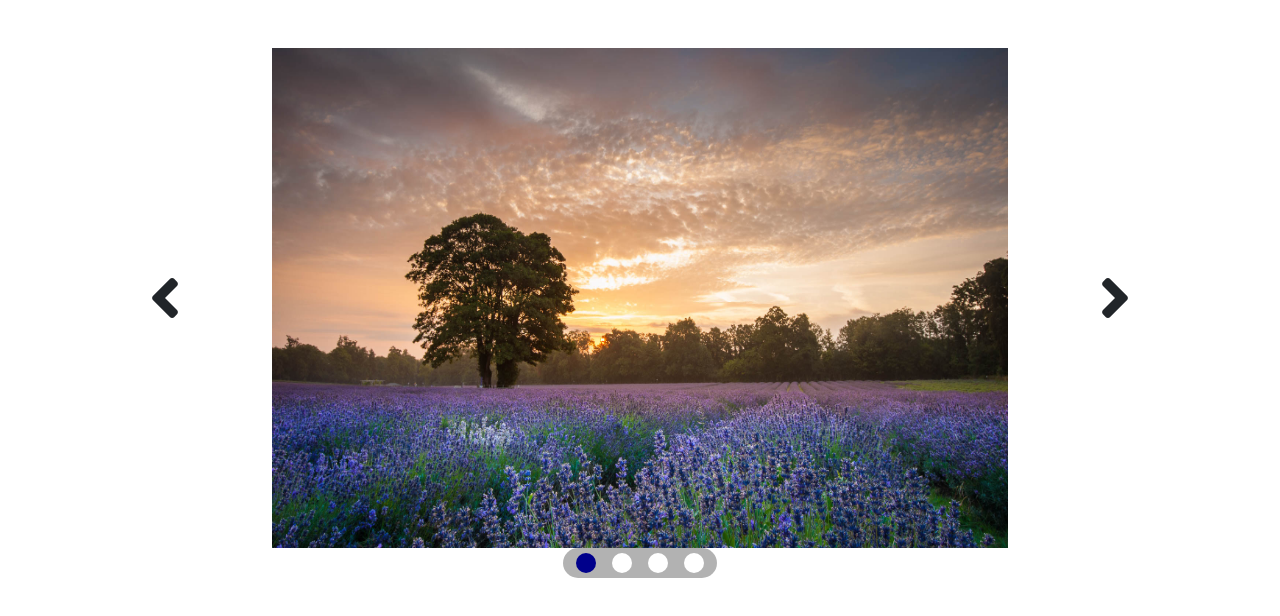
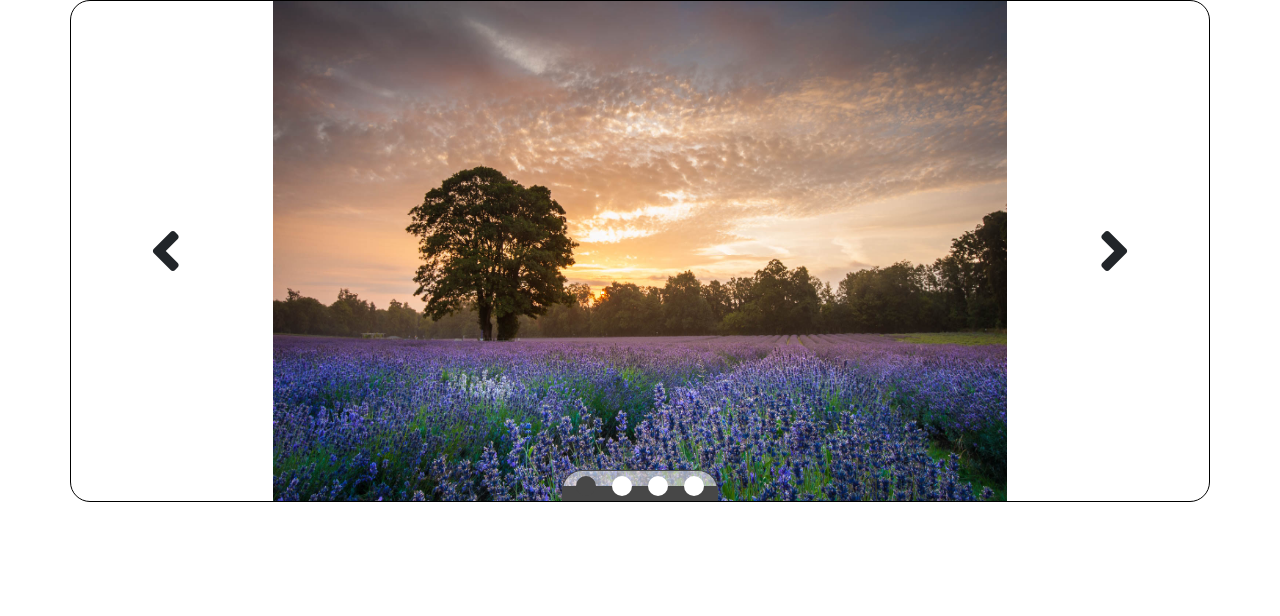
Before and after one commit to vrossi96/vue-slider, a plain HTML site: page index.html in a window 1280 px wide. Drawn offline with nearby package versions, Linux system fonts and the light colour scheme.

Commit message:
fix left arrow

```diff
--- a/css/style.css
+++ b/css/style.css
@@ -7,16 +7,33 @@
    cursor: pointer;
 }
 
+.row {
+   border: 1px solid black;
+   border-radius: 20px;
+}
+
 .slider .slider-dots {
-   background-color: rgba(0, 0, 0, 0.3);
+   background-color: rgba(255, 255, 255, 0.58);
    padding: 5px;
-   border-radius: 20px;
+   border-radius: 20px 20px 0 0;
+   border: 1px solid rgb(71, 71, 71);
+   border-bottom: none;
    display: flex;
    position: absolute;
-   top: 100%;
+   bottom: 0;
    left: 50%;
 
    transform: translateX(-50%);
+}
+
+.bar-dots {
+   background-color: rgb(71, 71, 71);
+   width: 100%;
+   height: 15px;
+   display: flex;
+   position: absolute;
+   bottom: 0;
+   left: 0;
 }
 
 .slider-dots .dot {
@@ -25,8 +42,13 @@
    border-radius: 50%;
    background-color: #fff;
    cursor: pointer;
+   z-index: 1;
 }
 
 .slider-dots .dot.active {
-   background-color: darkblue;
+   background-color: rgb(71, 71, 71);
 }
+
+img {
+   user-select: none;
+}
--- a/index.html
+++ b/index.html
@@ -18,7 +18,7 @@
 <body>
    <div id="root">
       <div class="container vh-100">
-         <div class="row mt-5">
+         <div class="row">
             <!-- Left Arrow -->
             <div class="col-2 d-flex align-items-center justify-content-center">
                <i class="fas fa-angle-left fa-4x" @click="prevImg"></i>
@@ -31,6 +31,7 @@
                   <div class="slider-dots">
                      <div v-for="(img, index) in images" class="dot mx-2" @click="changeImg(index)"
                         :class="{active: isActive(index)}"></div>
+                     <div class="bar-dots"></div>
                   </div>
                </div>
             </div>
--- a/js/script.js
+++ b/js/script.js
@@ -1,15 +1,12 @@
 /*
-Partendo dal markup fornito in allegato, implementare la logica per far funzionare lo slider:
-Deve essere possibile scorrere le immagini cliccando sulle freccette.
-I pallini in basso devono illuminarsi in base all'immagine che sto visualizzando.
-Far si che cliccando i pallini, venga selezionata l'immagine corrispondente.
-Note:  scegliamo una delle due seguenti soluzioni per le freccette:
-Se stiamo visualizzando la prima immagine, la freccetta di sinistra può:
-scomparire
-passare all'ultima immagine
-Se stiamo visualizzando l'ultima immagine, la freccetta  a destra può:
-scomparire
-passare alla prima immagine
+|Partendo dal markup fornito in allegato, implementare la logica per far funzionare lo slider:
+|Deve essere possibile scorrere le immagini cliccando sulle freccette.
+|I pallini in basso devono illuminarsi in base all'immagine che sto visualizzando.
+|Far si che cliccando i pallini, venga selezionata l'immagine corrispondente.
+|Note:  scegliamo una delle due seguenti soluzioni per le freccette:
+|Se stiamo visualizzando la prima immagine, la freccetta di sinistra può:
+|scomparire passare all'ultima immagine
+|Se stiamo visualizzando l'ultima immagine, la freccetta  a destra può: scomparire passare alla prima immagine
 Siate coerenti: o scompaiono o continuano a navigare, no a soluzioni miste!!
 Bonus:
 1- applicare l'autoplay allo slider: ogni 3 secondi, cambia immagine automaticamente
@@ -59,7 +56,7 @@ const app = new Vue({
       },
       prevImg() {
          if (this.actualImg === 0) {
-            this.actualImg = this.images.length;
+            this.actualImg = this.images.length - 1;
          } else {
             this.actualImg--;
          }
```
